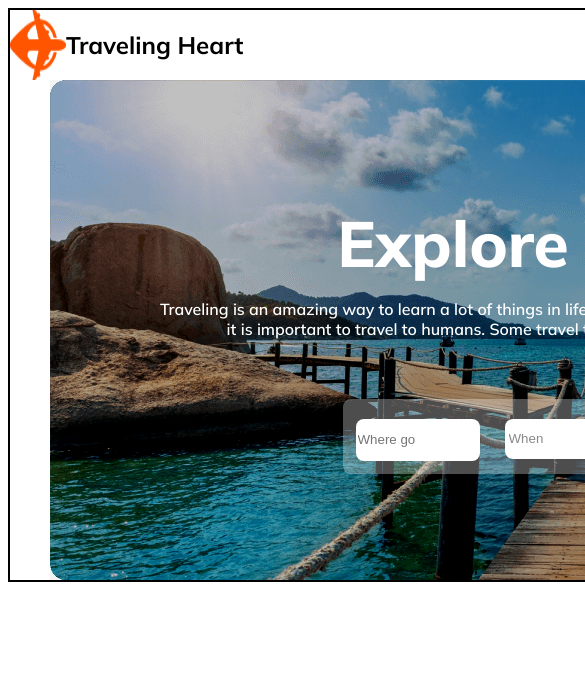
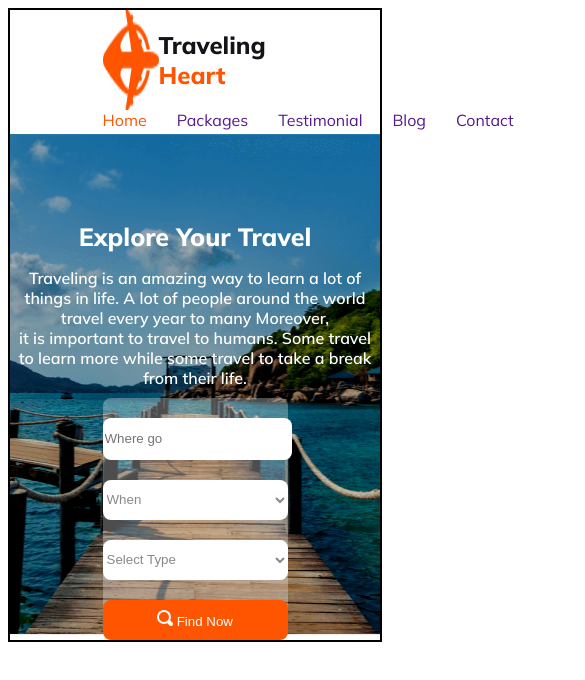
Before and after one commit to Maruf4d/Assignment-2, a plain HTML site: page index.html in a window 390 px wide. Shown: the top 680 px of the page, 585 px wide, since content can reach past the window. Drawn offline with Linux system fonts and the light colour scheme.

Commit message:
frist responsive added

```diff
--- a/index.html
+++ b/index.html
@@ -11,16 +11,17 @@
 
     <link rel="shortcut icon" href="Images/icon.jpg" type="image/x-icon">
     <link rel="stylesheet" href="styles/style.css">
+    <link rel="stylesheet" href="styles/responsive.css">
 </head>
 <body>
     <header>
         <nav class="nav-header">
             <div class="nav-title">
                 <img src="Images/Group 40071 (2).png" alt="">
-                <h1>Traveling Heart</h1>
+                <h1 class="header-title">Traveling <span class="heart">Heart</span></h1>
             </div>
             <div class="item-container">
-                <a href="">Home</a>
+                <a id="home" href="">Home</a>
                 <a href="">Packages</a>
                 <a href="">Testimonial</a>
                 <a href="">Blog</a>
@@ -42,8 +43,8 @@
                     </select>
                     <button class="btn"> <img src="Images/sarch.png" alt="">
                         Find Now</button>
-
                 </div>
+            </section>
         </section>
     </header>
 </body>
--- /dev/null
+++ b/styles/responsive.css
@@ -0,0 +1,35 @@
+@media screen and (max-width:600px){
+
+    .nav-header{
+        flex-direction: column;
+    }
+    .item-container{
+        display: flex;
+        flex-direction: row;
+        gap: 30px;
+    }
+    .banner-container{
+        width: 100%;
+        height: 100%;
+        text-align: justify;
+    }
+    .banner-title{
+        font-size: 25px;
+    }
+    .input-title{
+        flex-direction: column;
+        gap: 0;
+        margin-top: -50px;
+    }
+    .common , .btn{
+        width: 100%;
+
+    }
+    .header-title{
+        font-size: 24px;
+    }
+    .item-container{
+        font-size: 16px;
+    }
+    /* Banner Section end */
+}
--- a/styles/style.css
+++ b/styles/style.css
@@ -1,7 +1,5 @@
 /* Maim Header */
 header{
-    width: 1250px;
-    margin: 0 auto;
     border: 2px solid;
 }
 
@@ -12,6 +10,15 @@ body{
 .nav-header{
     display: flex;
     align-items: center;
+
+}
+.header-title{
+    color: #131318;
+    font-size: 34px;
+    font-weight: 800;
+}
+.heart{
+    color: #FF5400;
 }
 .nav-title{
     display: flex;
@@ -21,6 +28,12 @@ body{
     width: 50%;
     display: flex;
     justify-content: space-around;
+    color:#424247;
+    font-size: 18px;
+    font-weight: 400;
+}
+#home{
+    color: #FF5400;
 }
 .item-container a{
     text-decoration: none;
@@ -32,6 +45,7 @@ body{
     height: 500px;
     margin: 0 auto;
     background-repeat: no-repeat;
+    background-position: center;
     object-fit: cover;
 }
 .banner-head{
```
Lines whose indentation alone changed are shown as unchanged.
